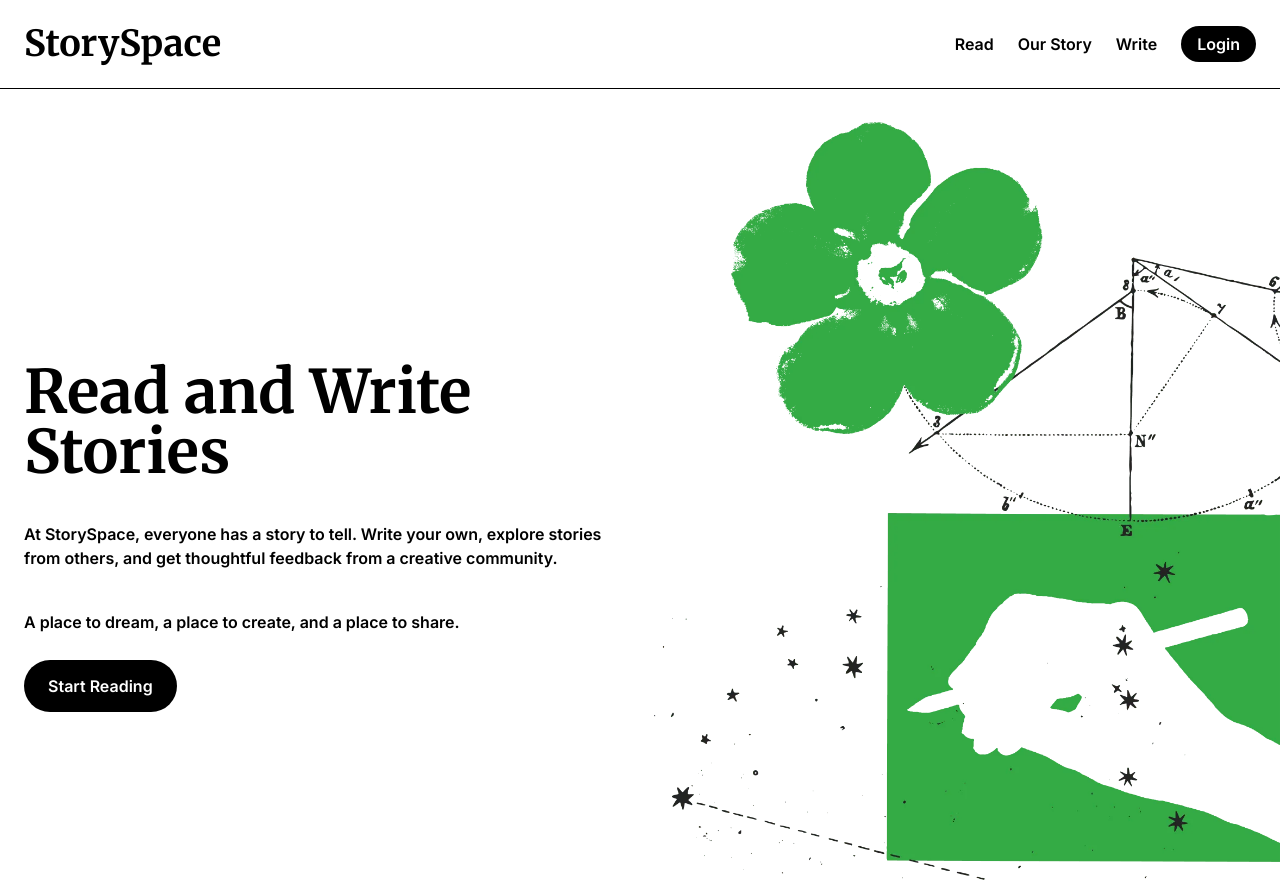
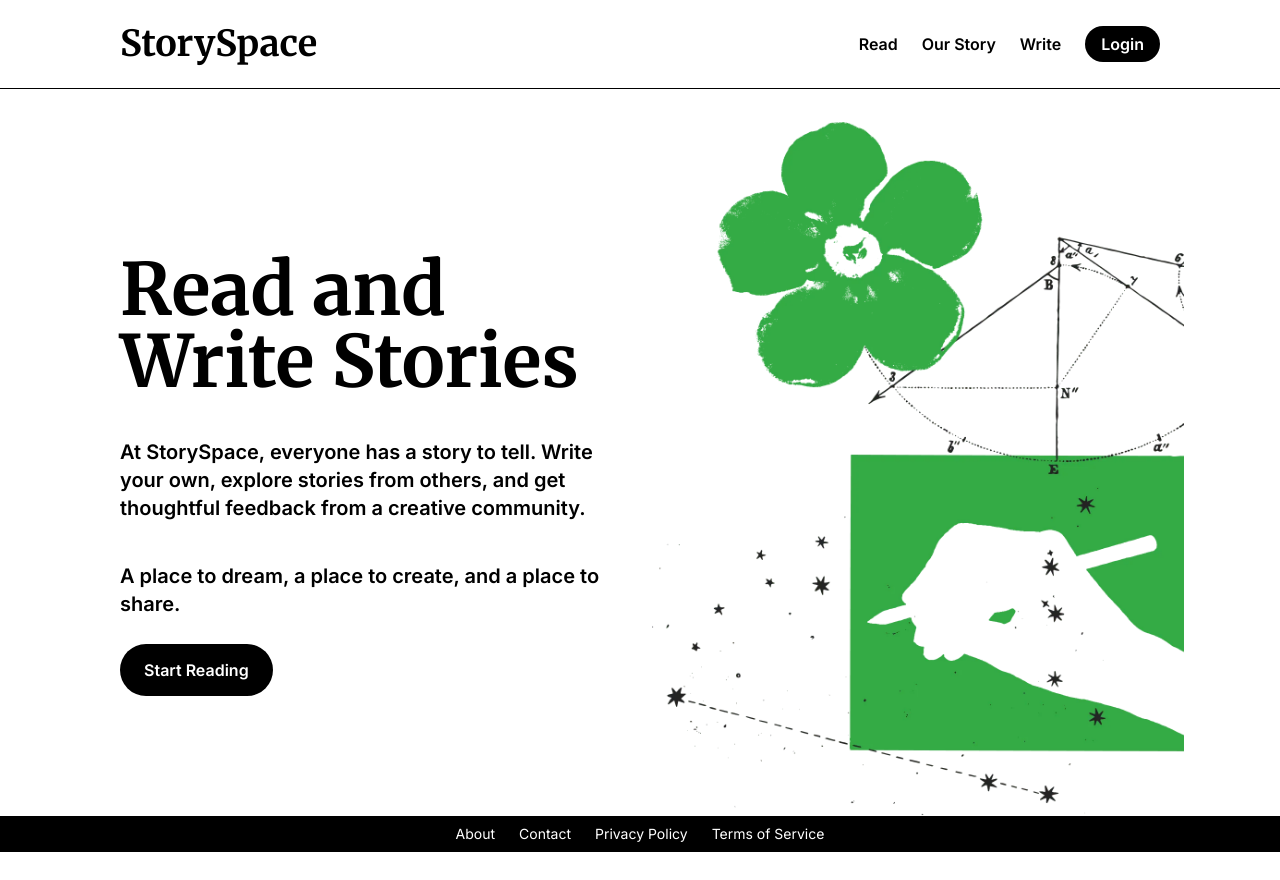
Before and after one commit to handkrchief/story-space, a website built with Vite: page index.html in a window 1280 px wide. Shown: the top 880 px of the page. After the commit the page ends 852 px from the top, so only its background shows below. Built offline with nearby package versions, Linux system fonts and the light colour scheme.

Commit message:
Finished small tweaks, swapped to grid.
Swapped to grid to allow for smaller adjustments more alike the figma design.

```diff
--- a/index.html
+++ b/index.html
@@ -14,7 +14,7 @@
   </head>
   <body class="flex flex-col min-h-screen bg-white">
     <nav class="border-b border-black">
-      <div class="flex items-center justify-between p-6 mx-auto">
+      <div class="flex items-center justify-between p-6 md:ml-[96px] md:mr-[96px]">
         <!-- Logo -->
         <a href="#" class="flex items-center space-x-3">
           <span class="self-center text-4xl font-extrabold font-heading whitespace-nowrap">StorySpace</span>
@@ -39,19 +39,19 @@
       </div>
     </nav>
 
-    <main class="flex flex-grow mt-8">
-      <section class="flex flex-col items-center justify-center p-6 space-y-10 md:items-start">
-        <h1 class="text-6xl font-extrabold font-heading ">Read and Write Stories</h1>
+    <main class="grid items-center flex-grow mt-8 md:grid-cols-12 gap-x-6">
+      <section class="p-6 space-y-10 md:col-span-6 md:ml-[96px]">
+        <h1 class="text-6xl font-extrabold md:text-7xl font-heading ">Read and Write Stories</h1>
 
         <p class="font-bold md:hidden font-body">
           A place to dream, a place to create, and a place to share.
         </p>
 
-        <p class="hidden font-bold md:block font-body">
+        <p class="hidden text-xl font-bold md:block font-body">
           At StorySpace, everyone has a story to tell. Write your own, explore stories from others,
           and get thoughtful feedback from a creative community.
         </p>
-        <p class="hidden font-bold md:block font-body">
+        <p class="hidden text-xl font-bold md:block font-body">
           A place to dream, a place to create, and a place to share.
         </p>
 
@@ -60,8 +60,8 @@
         </button>
       </section>
 
-      <section class="hidden md:block md:items-end">
-        <img src="/src/assets/bg-image.png" alt="StorySpace Logo" class="object-cover w-full h-full" />
+      <section class="hidden md:col-span-6 md:flex md:justify-center md:mr-[96px]">
+        <img src="/src/assets/bg-image.png" alt="StorySpace Logo" class="object-cover h-auto max-w-full" />
       </section>
     </main>
 
```
